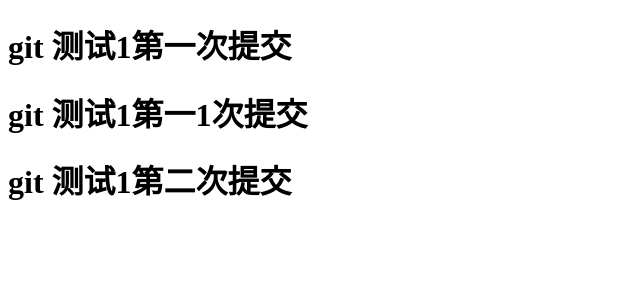
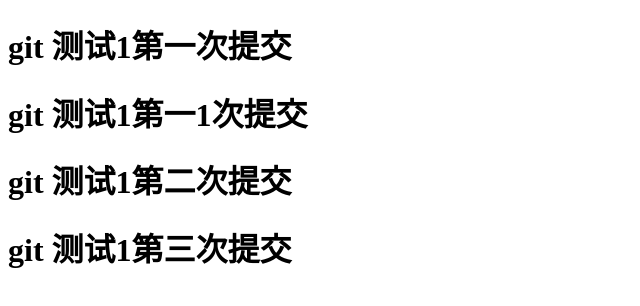
Before and after one commit to LMYWQ/10.27ceshi, a plain HTML site: page git 测试1/index.html in a window 1280 px wide. Shown: the whole page, without its empty margins (0-640 px from the left). Drawn offline with Linux system fonts and the light colour scheme.

Commit message:
'第三次提交'

```diff
--- a/git 测试1/index.html
+++ b/git 测试1/index.html
@@ -12,6 +12,7 @@
     <h1>git 测试1第一次提交</h1>
     <h1>git 测试1第一1次提交</h1>
     <h1>git 测试1第二次提交</h1>
+    <h1>git 测试1第三次提交</h1>
 </body>
 
 </html>
```
